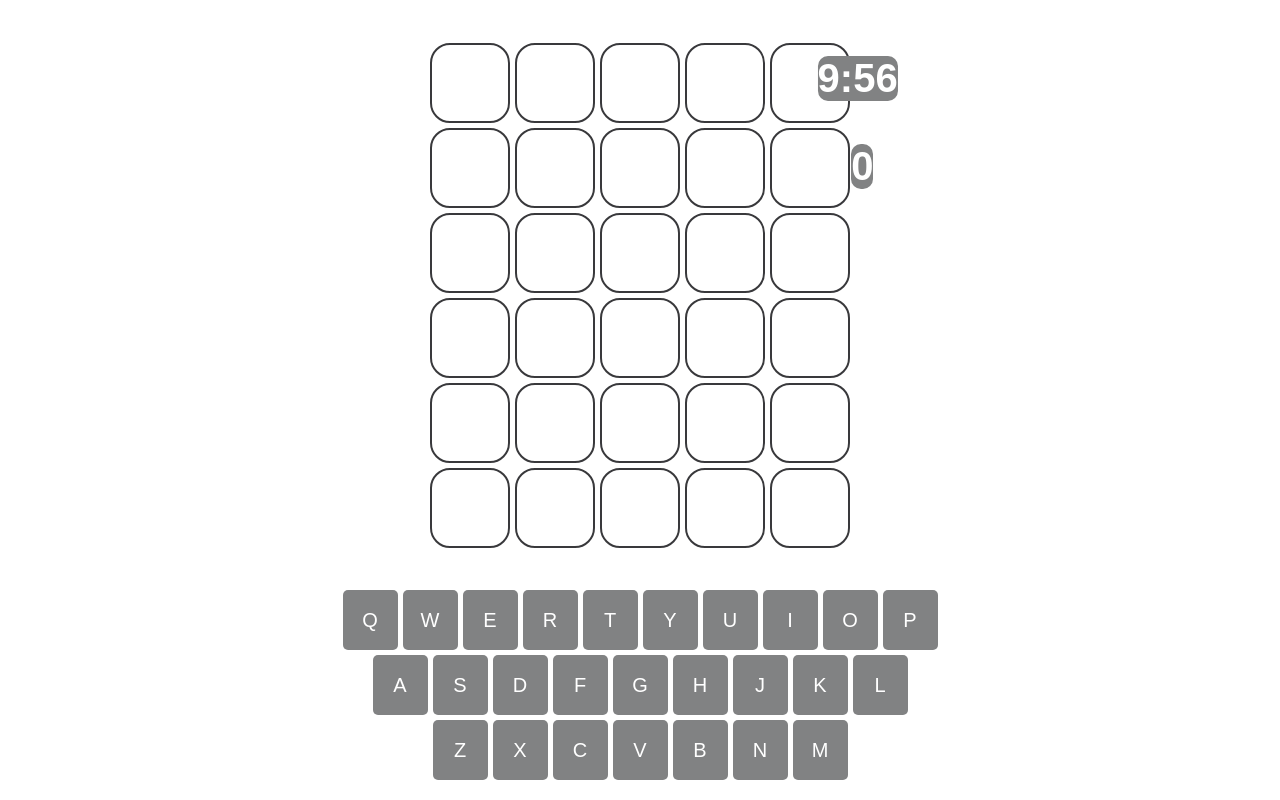
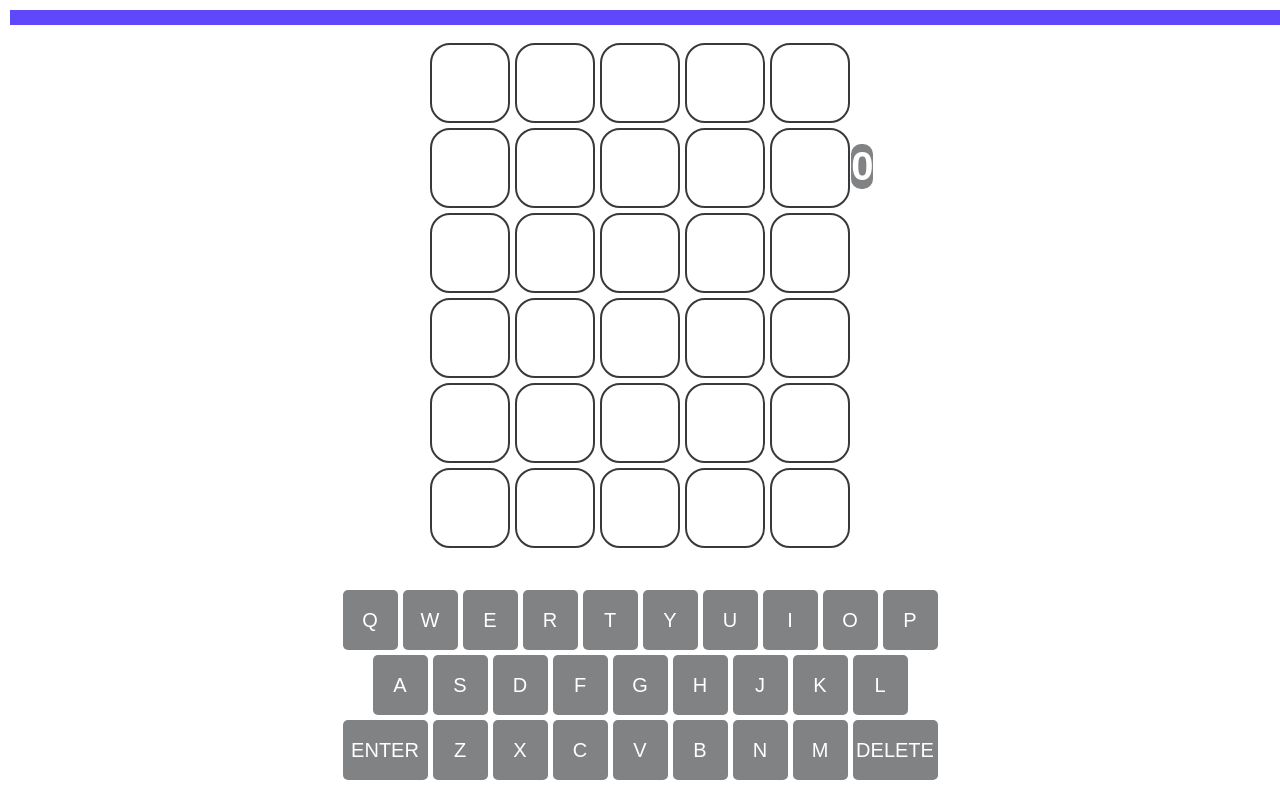
Before and after one commit to FRQ-ALS/WordleSpinoff, a plain HTML site: page index.html in a window 1280 px wide. Drawn offline with Linux system fonts and the light colour scheme.

Commit message:
Updated timebar

```diff
--- a/index.html
+++ b/index.html
@@ -66,10 +66,10 @@
         <button class="key" data-key="K">K</button>
         <button class="key" data-key="L">L</button>
         <div class="space"></div>
+        <!-- <div class="space"></div>
         <div class="space"></div>
-        <div class="space"></div>
-        <div class="space"></div>
-        <!-- <button data-enter type="submit" class="key large">Enter</button> -->
+        <div class="space"></div>   -->
+        <button data-enter type="submit" class="key large">Enter</button>
         <button class="key" data-key="Z">Z</button>
         <button class="key" data-key="X">X</button>
         <button class="key" data-key="C">C</button>
@@ -77,11 +77,10 @@
         <button class="key" data-key="B">B</button>
         <button class="key" data-key="N">N</button>
         <button class="key" data-key="M">M</button>
-        <!-- <button type= "button" class="key large"  tabindex="-1" data-delete>DELETE</button> -->
+        <button type= "button" class="key large"  tabindex="-1" data-delete>DELETE</button>
         </button>
-
+        <div class="progress"></div>
     </div>
-    <div id="timer" class="timer">10:00</div>
     <div id="streak" class="streak">0</div>
     <script src="script.js" defer></script>
 </body>
--- a/styles.css
+++ b/styles.css
@@ -14,23 +14,7 @@ body{
     font-size: clamp(.5rem, 2.5vmin, 1.5rem);
 }
 
-.timer{
-    color: white;
-    fill: wh;
-    position: fixed;
-    top: 7vh;
-    left: 67vw;
-    transform: translate(-50%);
-    z-index: 1;
-    display: flex;
-    flex-direction: column;
-    align-items: center;
-    font-size: 2em;
-    font-weight: bold;
-    user-select: none;
-    background-color: hsl(200, 1%, 51%);
-    border-radius: 0.25em;
-}
+
 .streak{
     color: white;
     font-size: 2em;
@@ -287,3 +271,10 @@ margin-bottom: .5em;
 .alert.hide{
     opacity: 0;
 }
+
+.progress
+{
+
+    background-color: hsl(248, 95%, 63%);
+
+}
```
Also changed, not shown: script.js.
